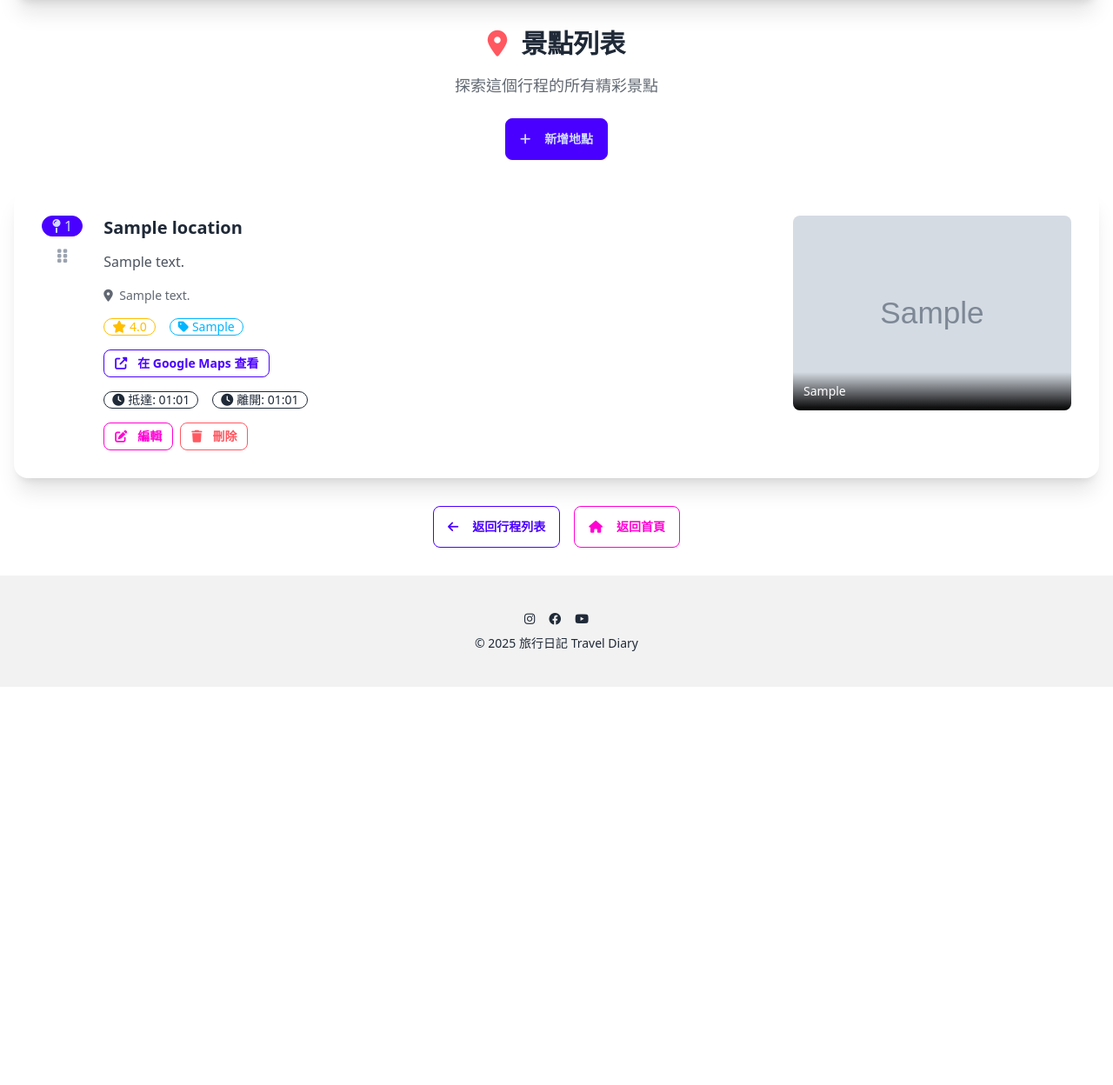
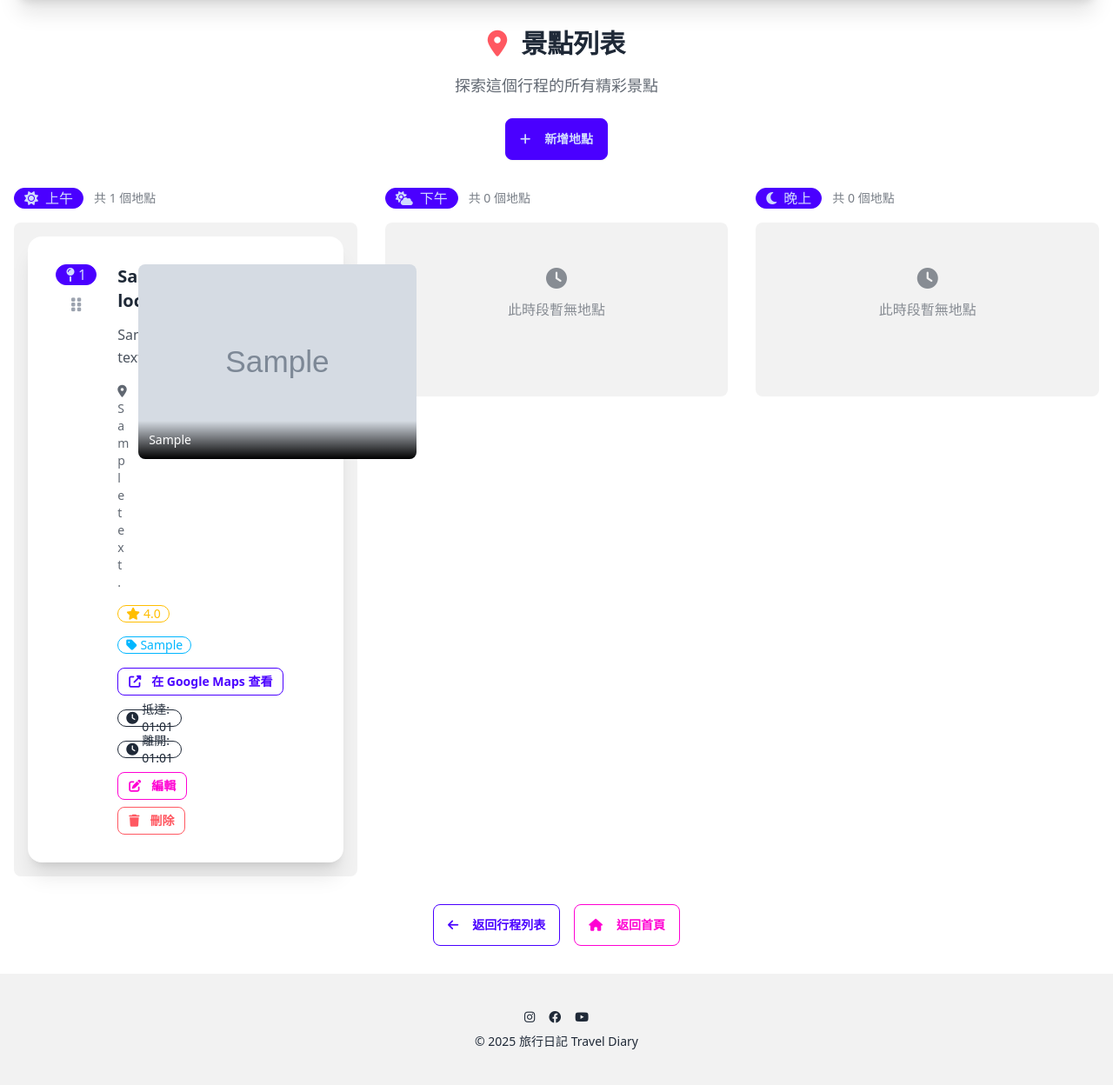
Before and after one commit to nickchen1998/HinaTravelDiary, a Django app: page /itineraries/1/locations/ in a window 1280 px wide. Shown: the part 876-2124 px from the top of the page at 87% size. Before the commit the page ends 1666 px from the top, so only its background shows below. Run offline with Django 5.2, Linux system fonts and the light colour scheme; tables that the repository leaves empty hold one stand-in row (values such as "Sample post"); grey boxes marked "Sample" are stand-in pictures; some libraries are stand-ins or nearby versions.

Commit message:
add location v10

```diff
--- a/itineraries/views.py
+++ b/itineraries/views.py
@@ -25,9 +25,30 @@ def location_list(request, itinerary_id):
     itinerary = get_object_or_404(Itinerary, id=itinerary_id)
     locations = Location.objects.filter(itinerary=itinerary).order_by('order')
 
+    # 按時段分組地點
+    from .models import TimeSlotChoices
+    locations_by_time_slot = {
+        'morning': {
+            'title': '上午',
+            'icon': 'fa-sun',
+            'locations': locations.filter(time_slot=TimeSlotChoices.MORNING)
+        },
+        'afternoon': {
+            'title': '下午',
+            'icon': 'fa-cloud-sun',
+            'locations': locations.filter(time_slot=TimeSlotChoices.AFTERNOON)
+        },
+        'evening': {
+            'title': '晚上',
+            'icon': 'fa-moon',
+            'locations': locations.filter(time_slot=TimeSlotChoices.EVENING)
+        }
+    }
+
     context = {
         'itinerary': itinerary,
         'locations': locations,
+        'locations_by_time_slot': locations_by_time_slot,
     }
     return render(request, 'locations.html', context)
 
@@ -75,6 +96,7 @@ def create_location(request, itinerary_id):
         arrived_minute = request.POST.get('arrived_minute')
         departure_hour = request.POST.get('departure_hour')
         departure_minute = request.POST.get('departure_minute')
+        time_slot = request.POST.get('time_slot', 'morning')
 
         # 驗證必填欄位
         if not all([name, address, google_maps_url]):
@@ -85,6 +107,14 @@ def create_location(request, itinerary_id):
             max_order=models.Max('order')
         )['max_order'] or 0
 
+        # 設定時段
+        from .models import TimeSlotChoices
+        time_slot_map = {
+            'morning': TimeSlotChoices.MORNING,
+            'afternoon': TimeSlotChoices.AFTERNOON,
+            'evening': TimeSlotChoices.EVENING
+        }
+
         # 建立地點
         location = Location.objects.create(
             itinerary=itinerary,
@@ -92,7 +122,8 @@ def create_location(request, itinerary_id):
             address=address,
             google_maps_url=google_maps_url,
             description=description,
-            order=max_order + 1
+            order=max_order + 1,
+            time_slot=time_slot_map.get(time_slot, TimeSlotChoices.MORNING)
         )
 
         # 設定時間（如果有提供）
@@ -141,11 +172,12 @@ def edit_location(request, itinerary_id, location_id):
         itinerary = get_object_or_404(Itinerary, id=itinerary_id)
         location = get_object_or_404(Location, id=location_id, itinerary=itinerary)
 
-        # 獲取表單數據（編輯時只能修改到達和離開時間）
+        # 獲取表單數據（編輯時可以修改時段和到達離開時間）
         arrived_hour = request.POST.get('arrived_hour')
         arrived_minute = request.POST.get('arrived_minute')
         departure_hour = request.POST.get('departure_hour')
         departure_minute = request.POST.get('departure_minute')
+        time_slot = request.POST.get('time_slot', 'morning')
 
         # 更新時間
         if arrived_hour and arrived_minute:
@@ -161,6 +193,15 @@ def edit_location(request, itinerary_id, location_id):
         else:
             location.departure_hour = None
             location.departure_minute = None
+
+        # 更新時段
+        from .models import TimeSlotChoices
+        time_slot_map = {
+            'morning': TimeSlotChoices.MORNING,
+            'afternoon': TimeSlotChoices.AFTERNOON,
+            'evening': TimeSlotChoices.EVENING
+        }
+        location.time_slot = time_slot_map.get(time_slot, TimeSlotChoices.MORNING)
 
         location.save()
 
@@ -215,39 +256,49 @@ def delete_location(request, itinerary_id, location_id):
 
 @require_http_methods(["POST"])
 def reorder_locations(request, itinerary_id):
-    """重新排序地點"""
+    """重新排序地點並更新時段"""
     try:
         itinerary = get_object_or_404(Itinerary, id=itinerary_id)
 
-        # 獲取新的順序列表（location_id 的陣列）
+        # 獲取新的地點資料
         import json
         data = json.loads(request.body)
-        location_ids = data.get('location_ids', [])
+        locations_data = data.get('locations', [])
 
-        if not location_ids:
-            return JsonResponse({'error': '請提供地點順序列表'}, status=400)
+        if not locations_data:
+            return JsonResponse({'error': '請提供地點資料'}, status=400)
 
-        # 驗證所有 location_ids 都屬於這個行程
-        existing_locations = set(
-            Location.objects.filter(
-                itinerary=itinerary,
-                id__in=location_ids
-            ).values_list('id', flat=True)
+        # 驗證所有地點都屬於這個行程
+        location_ids = [loc['id'] for loc in locations_data]
+        existing_locations = Location.objects.filter(
+            itinerary=itinerary,
+            id__in=location_ids
         )
 
-        if len(existing_locations) != len(location_ids):
-            return JsonResponse({'error': '無效的地點順序列表'}, status=400)
+        if existing_locations.count() != len(location_ids):
+            return JsonResponse({'error': '無效的地點列表'}, status=400)
 
-        # 批量更新順序
-        for new_order, location_id in enumerate(location_ids, 1):
-            Location.objects.filter(
-                id=location_id,
-                itinerary=itinerary
-            ).update(order=new_order)
+        # 批量更新順序和時段
+        from .models import TimeSlotChoices
+        time_slot_map = {
+            'morning': TimeSlotChoices.MORNING,
+            'afternoon': TimeSlotChoices.AFTERNOON,
+            'evening': TimeSlotChoices.EVENING
+        }
+
+        for loc_data in locations_data:
+            location = existing_locations.get(id=loc_data['id'])
+            location.order = loc_data['order']
+
+            # 更新時段
+            time_slot_key = loc_data.get('time_slot', 'morning')
+            location.time_slot = time_slot_map.get(time_slot_key, TimeSlotChoices.MORNING)
+
+            location.save()
 
         return JsonResponse({
             'success': True,
-            'message': '地點順序已更新'
+            'message': '地點順序和時段已更新'
         })
 
     except json.JSONDecodeError:
--- a/templates/locations.html
+++ b/templates/locations.html
@@ -77,10 +77,28 @@
         </div>
 
         {% if locations %}
-            <div id="locationsList" class="space-y-6">
-                {% for location in locations %}
+            <!-- 時段分組顯示 - 電腦版三欄，手機版垂直 -->
+            <div class="grid grid-cols-1 lg:grid-cols-3 gap-8">
+                {% for time_slot_key, time_slot_data in locations_by_time_slot.items %}
+                    <div class="time-slot-section" data-time-slot="{{ time_slot_key }}">
+                        <!-- 時段標題 -->
+                        <div class="flex items-center gap-3 mb-4">
+                            <div class="badge badge-lg badge-primary gap-2">
+                                <i class="fas {{ time_slot_data.icon }}"></i>
+                                {{ time_slot_data.title }}
+                            </div>
+                            <div class="text-sm text-base-content opacity-60">
+                                共 {{ time_slot_data.locations|length }} 個地點
+                            </div>
+                        </div>
+
+                        <!-- 該時段的地點列表 -->
+                        <div class="locations-container space-y-4 min-h-[200px] p-4 bg-base-200 rounded-lg" id="locationsList-{{ time_slot_key }}">
+                            {% if time_slot_data.locations %}
+                                {% for location in time_slot_data.locations %}
                                     <div class="location-item card bg-base-100 shadow-xl hover:shadow-2xl transition-all duration-300 cursor-move"
                                          data-location-id="{{ location.id }}"
+                                         data-time-slot="{{ time_slot_key }}"
                                          draggable="true">
                                         <div class="card-body">
                             <!-- 桌面版：左右佈局，手機版：上下佈局 -->
@@ -165,7 +183,7 @@
 
                                     <!-- 操作按鈕 -->
                                     <div class="flex flex-wrap gap-2">
-                                        <button onclick="openEditLocationModal({{ location.id }}, '{{ location.name|escapejs }}', {{ location.arrived_hour|default:'null' }}, {{ location.arrived_minute|default:'null' }}, {{ location.departure_hour|default:'null' }}, {{ location.departure_minute|default:'null' }})"
+                                        <button onclick="openEditLocationModal({{ location.id }}, '{{ location.name|escapejs }}', '{{ location.time_slot }}', {{ location.arrived_hour|default:'null' }}, {{ location.arrived_minute|default:'null' }}, {{ location.departure_hour|default:'null' }}, {{ location.departure_minute|default:'null' }})"
                                                 class="btn btn-sm btn-outline btn-secondary">
                                             <i class="fas fa-edit mr-1"></i>
                                             編輯
@@ -227,6 +245,15 @@
                                     </div>
                                 {% endif %}
                                             </div>
+                                        </div>
+                                    </div>
+                                {% endfor %}
+                            {% else %}
+                                <div class="text-center py-8 text-base-content opacity-50">
+                                    <i class="fas fa-clock text-2xl mb-2"></i>
+                                    <p>此時段暫無地點</p>
+                                </div>
+                            {% endif %}
                         </div>
                     </div>
                 {% endfor %}
@@ -499,6 +526,18 @@
                               rows="2"></textarea>
                 </div>
 
+                <!-- 時段選擇 -->
+                <div class="form-control w-full mb-4">
+                    <label class="label">
+                        <span class="label-text">時段</span>
+                    </label>
+                    <select name="time_slot" class="select select-bordered w-full">
+                        <option value="morning" selected>上午</option>
+                        <option value="afternoon">下午</option>
+                        <option value="evening">晚上</option>
+                    </select>
+                </div>
+
                 <div class="grid grid-cols-2 gap-4 mb-4">
                     <div class="form-control">
                         <label class="label">
@@ -573,7 +612,7 @@
 
                 <div class="alert alert-info mb-4">
                     <i class="fas fa-info-circle mr-2"></i>
-                    編輯地點時只能修改到達和離開時間，其他資訊請於後台管理介面修改。
+                    編輯地點時可修改時段、到達和離開時間，其他資訊請於後台管理介面修改。
                 </div>
 
                 <div class="form-control w-full mb-4">
@@ -581,6 +620,18 @@
                         <span class="label-text">地點名稱</span>
                     </label>
                     <input type="text" id="editLocationName" class="input input-bordered w-full" disabled>
+                </div>
+
+                <!-- 時段選擇 -->
+                <div class="form-control w-full mb-4">
+                    <label class="label">
+                        <span class="label-text">時段</span>
+                    </label>
+                    <select id="editTimeSlot" name="time_slot" class="select select-bordered w-full">
+                        <option value="morning">上午</option>
+                        <option value="afternoon">下午</option>
+                        <option value="evening">晚上</option>
+                    </select>
                 </div>
 
                 <div class="grid grid-cols-2 gap-4 mb-4">
@@ -642,9 +693,10 @@
             document.getElementById('createLocationForm').reset();
         }
 
-        function openEditLocationModal(locationId, locationName, arrivedHour, arrivedMinute, departureHour, departureMinute) {
+        function openEditLocationModal(locationId, locationName, timeSlot, arrivedHour, arrivedMinute, departureHour, departureMinute) {
             document.getElementById('editLocationId').value = locationId;
             document.getElementById('editLocationName').value = locationName;
+            document.getElementById('editTimeSlot').value = timeSlot;
 
             // 設定時間值
             document.getElementById('editArrivedHour').value = arrivedHour !== null ? arrivedHour : '';
@@ -692,7 +744,6 @@
         let draggedElement = null;
 
         function initializeDragAndDrop() {
-            const locationsList = document.getElementById('locationsList');
             const locationItems = document.querySelectorAll('.location-item');
 
             locationItems.forEach(item => {
@@ -744,12 +795,18 @@
             if (draggedElement !== this) {
                 const rect = this.getBoundingClientRect();
                 const midY = rect.top + rect.height / 2;
-                const locationsList = document.getElementById('locationsList');
+
+                // 獲取目標時段容器
+                const targetTimeSlot = this.getAttribute('data-time-slot');
+                const targetContainer = this.closest('.locations-container');
+
+                // 更新被拖拉元素的時段屬性
+                draggedElement.setAttribute('data-time-slot', targetTimeSlot);
 
                 if (e.clientY < midY) {
-                    locationsList.insertBefore(draggedElement, this);
+                    targetContainer.insertBefore(draggedElement, this);
                 } else {
-                    locationsList.insertBefore(draggedElement, this.nextSibling);
+                    targetContainer.insertBefore(draggedElement, this.nextSibling);
                 }
 
                 // 更新順序到伺服器
@@ -773,9 +830,11 @@
 
         function updateLocationOrder() {
             const locationItems = document.querySelectorAll('.location-item');
-            const locationIds = Array.from(locationItems).map(item =>
-                parseInt(item.getAttribute('data-location-id'))
-            );
+            const locationData = Array.from(locationItems).map((item, index) => ({
+                id: parseInt(item.getAttribute('data-location-id')),
+                time_slot: item.getAttribute('data-time-slot'),
+                order: index + 1
+            }));
 
             fetch(`/itineraries/{{ itinerary.id }}/locations/reorder/`, {
                 method: 'POST',
@@ -784,20 +843,26 @@
                     'X-CSRFToken': document.querySelector('[name=csrfmiddlewaretoken]').value
                 },
                 body: JSON.stringify({
-                    location_ids: locationIds
+                    locations: locationData
                 })
             })
                 .then(response => response.json())
                 .then(data => {
                     if (data.success) {
-                        // 更新順序標籤
-                        locationItems.forEach((item, index) => {
+                        // 更新每個時段內的順序標籤
+                        ['morning', 'afternoon', 'evening'].forEach(timeSlot => {
+                            const container = document.getElementById(`locationsList-${timeSlot}`);
+                            if (container) {
+                                const items = container.querySelectorAll('.location-item');
+                                items.forEach((item, index) => {
                                     const badge = item.querySelector('.badge');
                                     if (badge) {
                                         const icon = badge.querySelector('i');
                                         badge.innerHTML = '';
                                         badge.appendChild(icon);
                                         badge.appendChild(document.createTextNode(` ${index + 1}`));
+                                    }
+                                });
                             }
                         });
 
@@ -1130,5 +1195,26 @@
         .location-item:not([draggable="true"]) .photo-carousel {
             pointer-events: auto;
         }
+
+        /* 時段容器樣式 */
+        .locations-container {
+            min-height: 200px;
+            transition: background-color 0.3s ease;
+        }
+
+        .locations-container.drag-over {
+            background-color: rgba(59, 130, 246, 0.1);
+            border: 2px dashed #3b82f6;
+        }
+
+        /* 空時段的提示 */
+        .locations-container:empty::after {
+            content: "拖拉地點到此時段";
+            display: block;
+            text-align: center;
+            padding: 2rem;
+            color: rgba(0, 0, 0, 0.3);
+            font-style: italic;
+        }
     </style>
 {% endblock %}
```
Also changed, not shown: itineraries/models.py (+10 -0 lines). Lines whose indentation alone changed are shown as unchanged.
